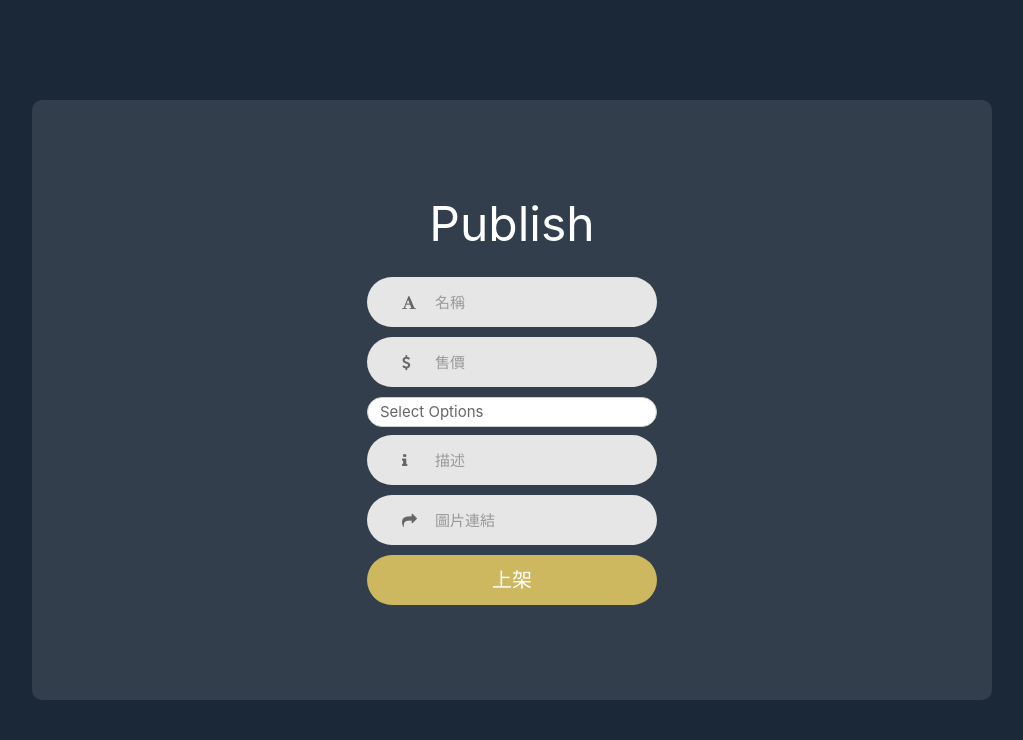
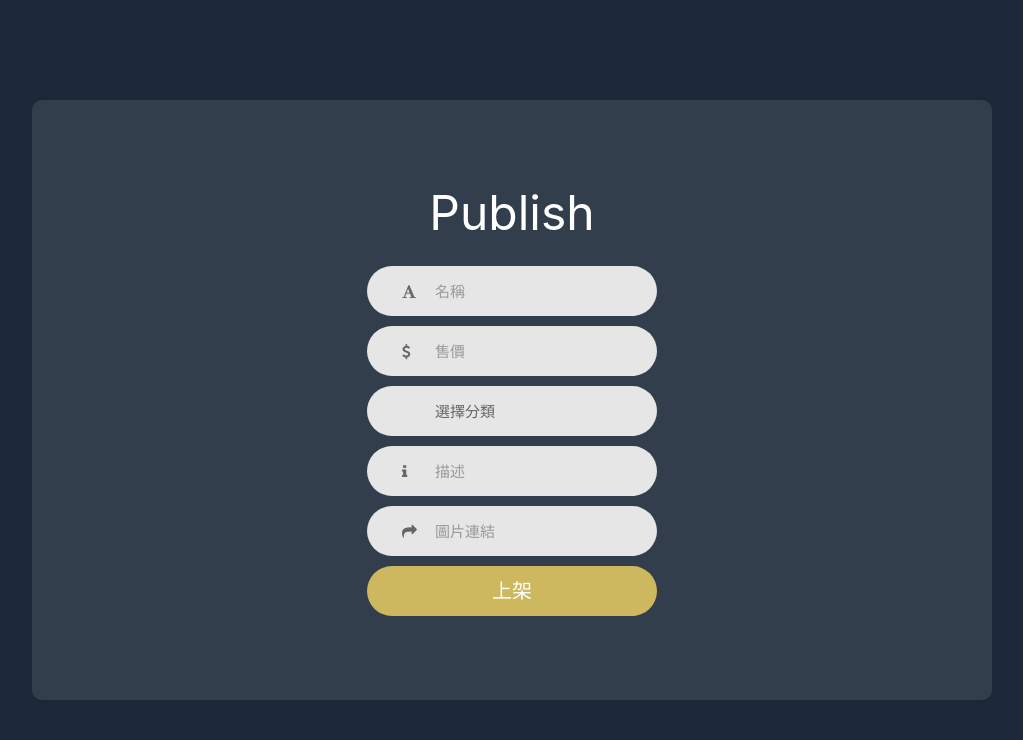
Before and after one commit to 13urgerKing/109-1DBMS, a PHP site: page /Publish.html in a window 1280 px wide. Shown: the part 105-845 px from the top of the page, without its empty margins (128-1151 px from the left). Run offline with PHP 8.4, Linux system fonts and the light colour scheme.

Commit message:
Modify publish_game page (Version 2).

```diff
--- a/Project/Publish.html
+++ b/Project/Publish.html
@@ -66,33 +66,23 @@
               </span>
             </div>
 
-            <div class="dropdown" data-control="checkbox-dropdown">
-              <label class="dropdown-label input100">選擇分類</label>
+            <div class="dropdown wrap-input100" data-control="checkbox-dropdown">
+              <label class="dropdown-label input100"></label>
 
               <div class="dropdown-list">
                 <label class="dropdown-option">
                   <input type="checkbox" name="dropdown-group" value="Selection 1" />
-                  Selection One
+                  單人
                 </label>
 
                 <label class="dropdown-option">
                   <input type="checkbox" name="dropdown-group" value="Selection 2" />
-                  Selection Two
+                  多人
                 </label>
 
                 <label class="dropdown-option">
                   <input type="checkbox" name="dropdown-group" value="Selection 3" />
-                  Selection Three
-                </label>
-
-                <label class="dropdown-option">
-                  <input type="checkbox" name="dropdown-group" value="Selection 4" />
-                  Selection Four
-                </label>
-
-                <label class="dropdown-option">
-                  <input type="checkbox" name="dropdown-group" value="Selection 5" />
-                  Selection Five
+                  玩家對戰
                 </label>
               </div>
             </div>
--- a/Project/css/main.css
+++ b/Project/css/main.css
@@ -455,22 +455,22 @@ iframe {
   position: relative;
   font-size: 14px;
   color: #333;
+  z-index: 2;
 }
 
 .dropdown .dropdown-list {
   padding: 12px;
-  background: #fff;
+  background: #e6e6e6;
+  width: 100%;
   position: absolute;
-  top: 30px;
-  left: 2px;
-  right: 2px;
+  top: 50%;
   box-shadow: 0 1px 2px 1px rgba(0, 0, 0, .15);
   transform-origin: 50% 0;
   transform: scale(1, 0);
-  transition: transform .15s ease-in-out .15s;
+  transition: transform .25s cubic-bezier(0.65, 0.05, 0.36, 1) .05s;
   max-height: 66vh;
-  overflow-y: scroll;
-  z-index: 1000 !important;
+  border-bottom-left-radius: 25px;
+  border-bottom-right-radius: 25px;
 }
 
 .dropdown .dropdown-option {
@@ -478,26 +478,28 @@ iframe {
   padding: 8px 12px;
   opacity: 0;
   transition: opacity .15s ease-in-out;
-  z-index: 1000 !important;
 }
 
 .dropdown-label {
-  display: block;
-  height: 30px;
-  background: #fff;
-  border: 1px solid #ccc;
-  padding: 6px 12px;
+  font-size: 15px;
   line-height: 1;
+  color: #666666;
+
+  display: flex;
+  width: 100%;
+  background: #e6e6e6;
+  height: 50px;
+  border-radius: 25px;
+  padding: 0 30px 0 68px;
+  align-items: center;
   cursor: pointer;
 }
 
 .open .dropdown-list {
-    transform: scale(1, 1);
-    transition-delay: 0s;
-    z-index: 1000 !important;
+  transform: scale(1, 1);
+  transition-delay: 0s;
 }
 .open .dropdown-option {
-      opacity: 1;
-      transition-delay: .2s;
-      z-index: 1000 !important;
+  opacity: 1;
+  transition-delay: .2s;
 }
--- a/Project/js/publish.js
+++ b/Project/js/publish.js
@@ -29,7 +29,7 @@
         this.areAllChecked = false;
 
         if(checked.length <= 0) {
-            this.$label.html('Select Options');
+            this.$label.html('選擇分類');
         }
         else if(checked.length === 1) {
             this.$label.html(checked.parent('label').text());
```
